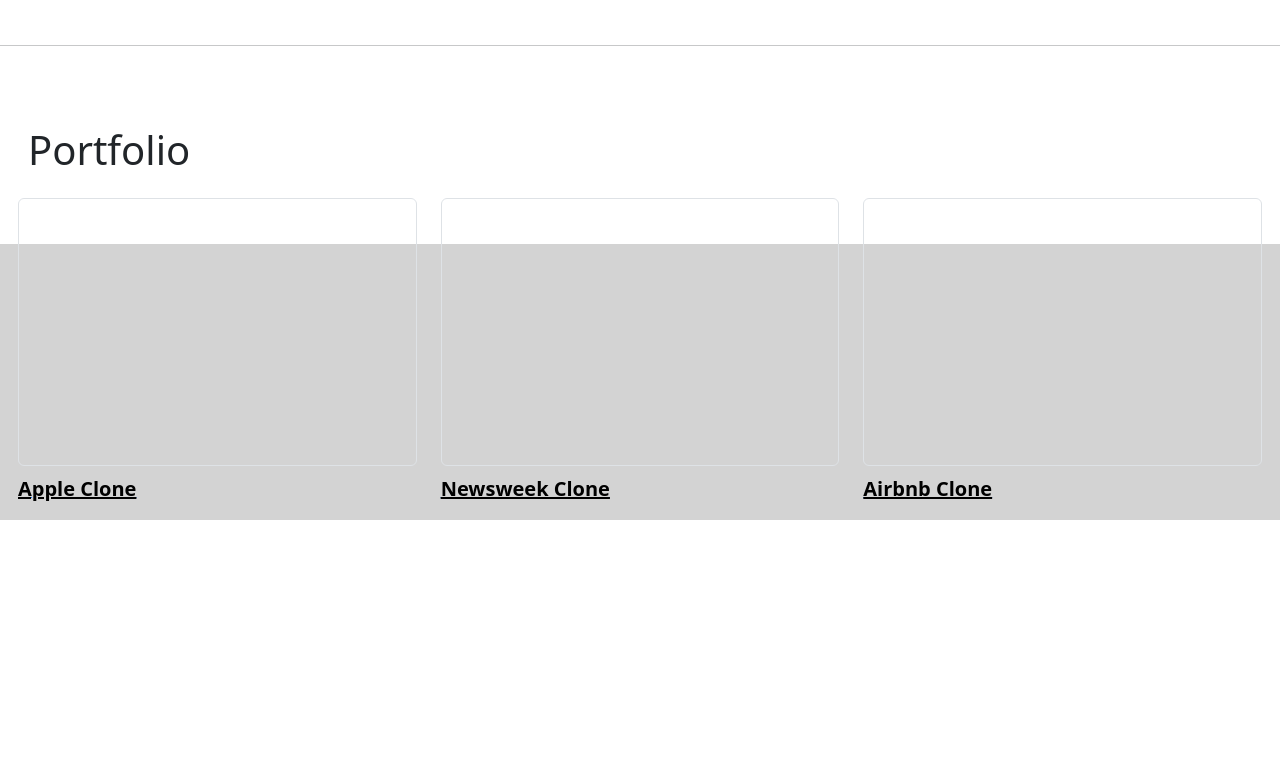
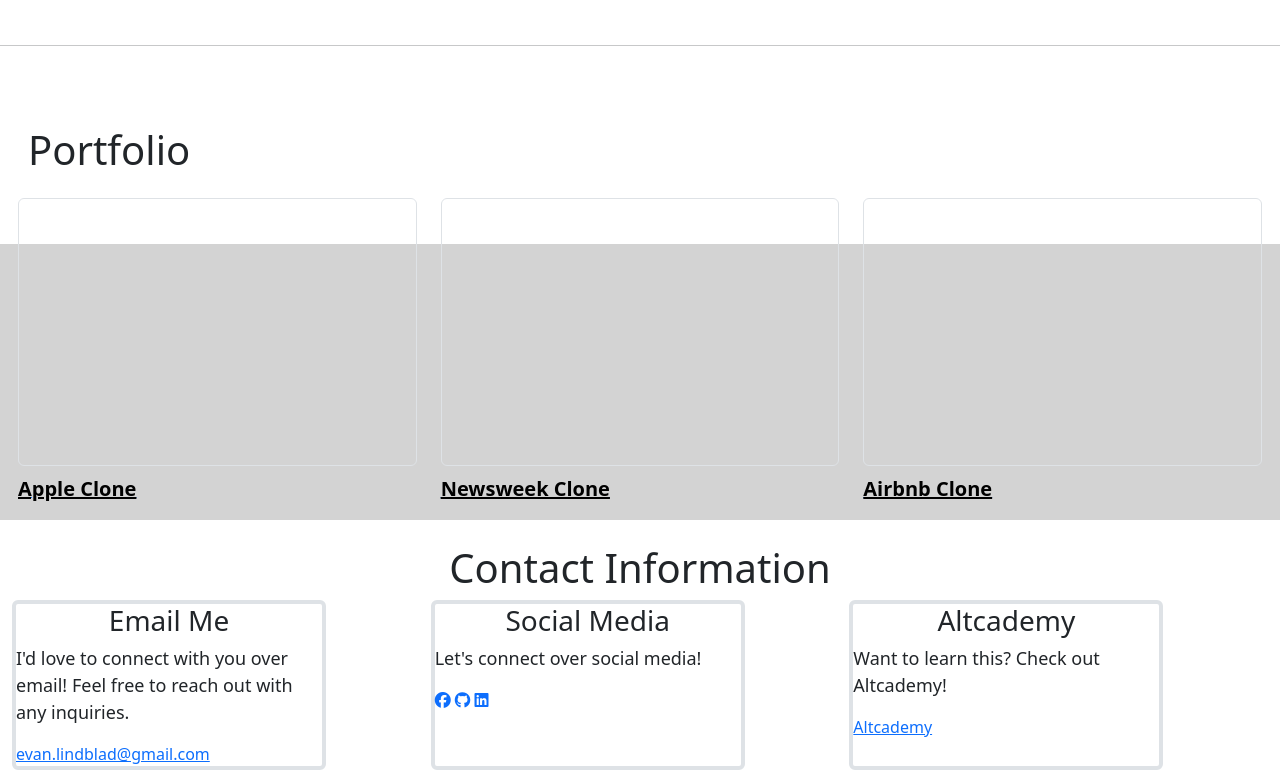
Before and after one commit to elindblad97/my-portfolio, a plain HTML site: page index.html in a window 1280 px wide. Shown: the part 1270-2040 px from the top of the page. Before the commit the page ends 1790 px from the top, so only its background shows below. Drawn offline with nearby package versions, Linux system fonts and the light colour scheme; grey boxes are pictures that could not be loaded.

Commit message:
Contact Information outline

```diff
--- a/index.html
+++ b/index.html
@@ -42,7 +42,7 @@
                 <li><a class="dropdown-item" href="https://www.facebook.com/ed.lindblad" target="_blank"><i class="fa-brands fa-facebook"> Facebook</i></a></li>
                 <li><a class="dropdown-item" href="https://github.com/elindblad97" target="_blank"><i class="fa-brands fa-github"> Github</i></a></li>
                 <!--<li><hr class="dropdown-divider"></li>-->
-                <li><a class="dropdown-item" href="https://www.linkedin.com/in/evan-lindblad-b162b312b/" target="_blank"><i class="fa-brands fa-linkedin"> LInkedIn</i></a></li>
+                <li><a class="dropdown-item" href="https://www.linkedin.com/in/evan-lindblad-b162b312b/" target="_blank"><i class="fa-brands fa-linkedin"> LinkedIn</i></a></li>
               </ul>
             </li>
           </ul>
@@ -80,7 +80,7 @@
               <h1 class="ms-3">Portfolio</h1>
             </div>
           </div>
-          <div class="row flex-nowrap no-gutters scrollable-row">
+          <div class="row flex-nowrap g-0 scrollable-row">
             <div class="col-10 col-sm-6 col-lg-4">
               <div class="projects">
                 <div class="aspectRatioBox mb-2 rounded border" style="background-image: url(./images/apple_clone.jpg)">
@@ -112,8 +112,32 @@
           </div>
         </div>
     </div>
-    <div class="container-xxl">
+    <div class="container-xxl pt-4">
       <!--Contact Information-->
+      <div class="row g-0">
+        <div class="col-12">
+          <h1 class="text-center">Contact Information</h1>
+        </div>
+        <div class="col-3 email border border-4 rounded">
+          <h3 class="text-center">Email Me</h3>
+          <p>I'd love to connect with you over email! Feel free to reach out with any inquiries.</p>
+          <a href="#" id="my-email">evan.lindblad@gmail.com</a>
+        </div>
+        <div class="col-1"></div>
+        <div class="col-3 socials border border-4 rounded">
+          <h3 class="text-center">Social Media</h3>
+          <p>Let's connect over social media!</p>
+          <a href="#"><i class="fa-brands fa-facebook"></i></a>
+          <a href="#"><i class="fa-brands fa-github"></i></a>
+          <a href="#"><i class="fa-brands fa-linkedin"></i></a>
+        </div>
+        <div class="col-1"></div>
+        <div class="col-3 altcademy border border-4 rounded">
+          <h3 class="text-center">Altcademy</h3>
+          <p>Want to learn this? Check out Altcademy!</p>
+          <a href="#">Altcademy</a>
+        </div>
+      </div>
     </div>
 
     <!-- JavaScript Bundle with Popper -->
```
